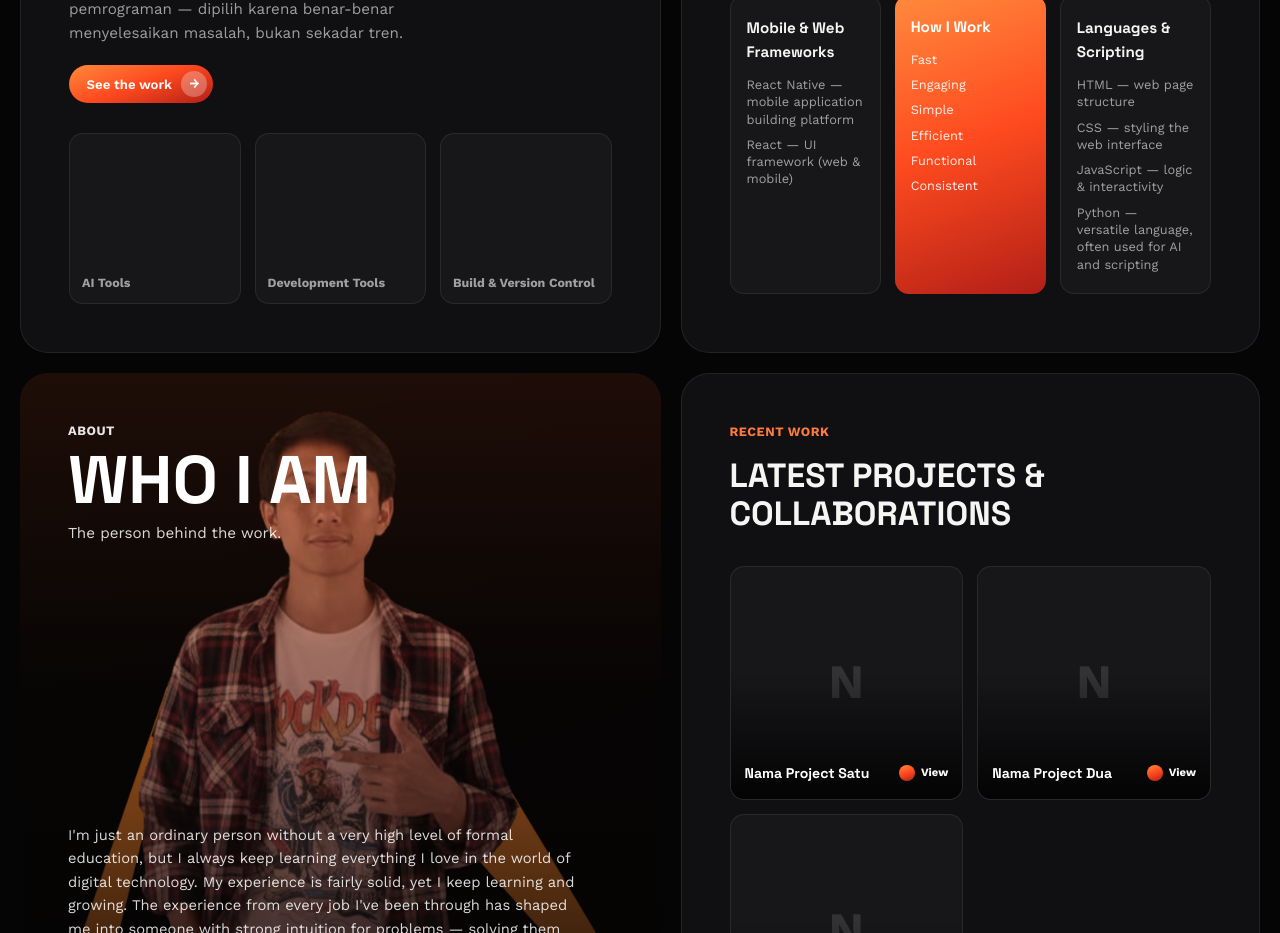
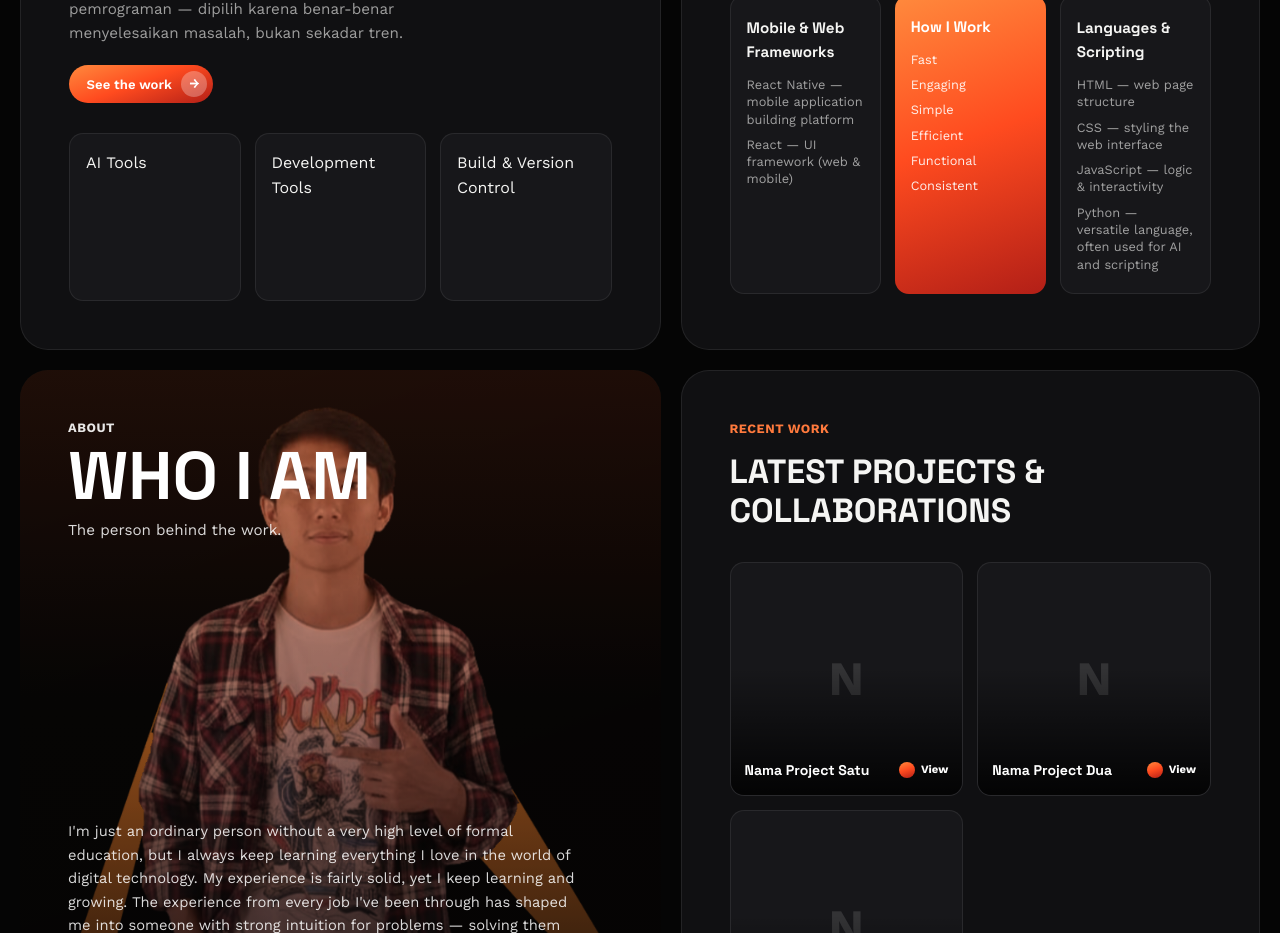
Before and after one commit to ramdani1202/Ramdani, a React (Vite) app: page / in a window 1280 px wide. Shown: the part 840-1773 px from the top of the page. Built offline with nearby package versions, Linux system fonts and the light colour scheme.

Commit message:
Add files via upload

```diff
--- a/src/index.css
+++ b/src/index.css
@@ -279,17 +279,34 @@
   gap: 14px;
 }
 .tile {
-  aspect-ratio: 1;
+  min-height: 168px;
   border-radius: var(--radius-sm);
   background: var(--panel-dark-2);
   border: 1px solid var(--line);
   display: flex;
-  align-items: flex-end;
-  padding: 12px;
+  flex-direction: column;
+  justify-content: space-between;
+  gap: 10px;
+  padding: 16px;
+}
+.tile ul {
+  display: flex;
+  flex-direction: column;
+  gap: 6px;
+}
+.tile li {
+  font-size: 0.74rem;
+  color: var(--text-dim);
+  line-height: 1.35;
+}
+.tile__label {
   font-weight: 700;
-  font-size: 0.78rem;
-  color: var(--text-dim);
-  line-height: 1.3;
+  font-size: 0.82rem;
+  color: var(--text);
+}
+
+@media (max-width: 640px) {
+  .process-tiles { grid-template-columns: 1fr; }
 }
 
 /* ===== Skills tier cards (row 2 right) ===== */
```
